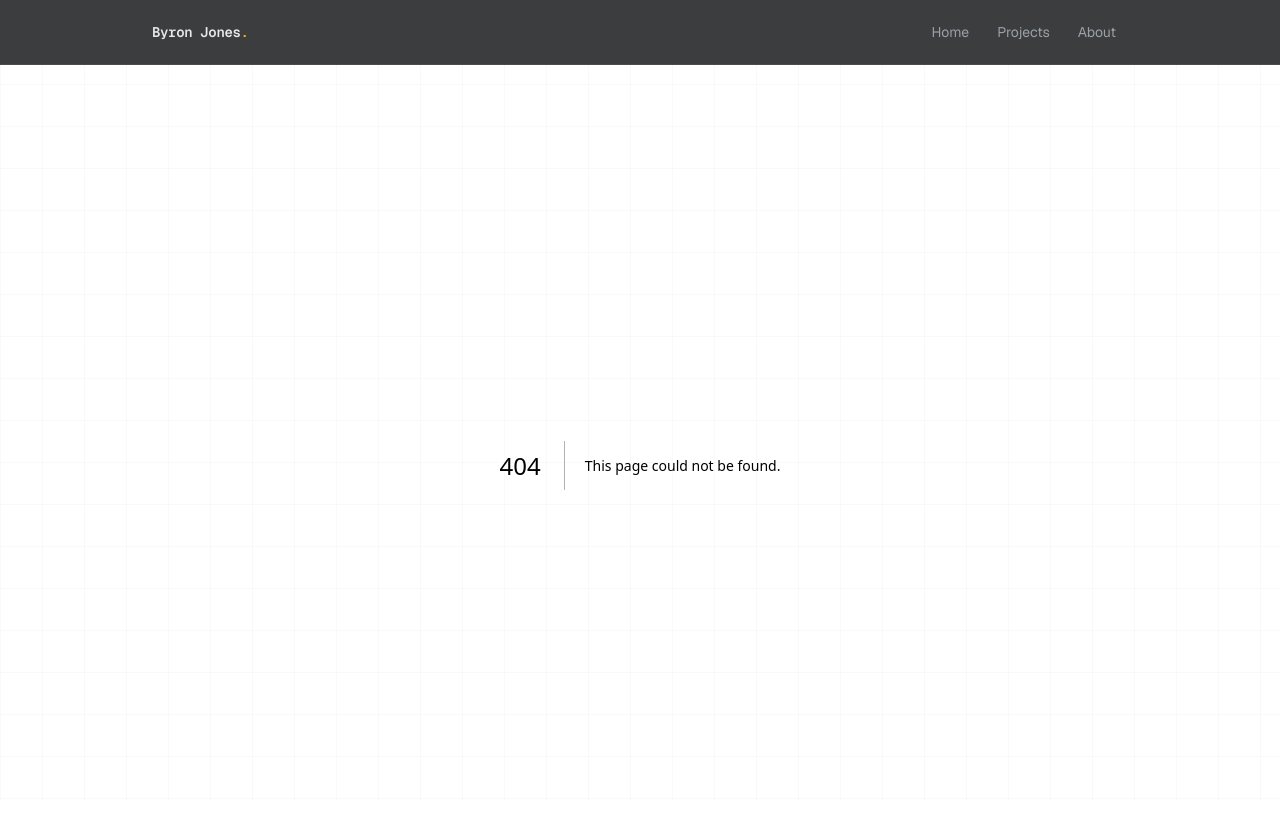
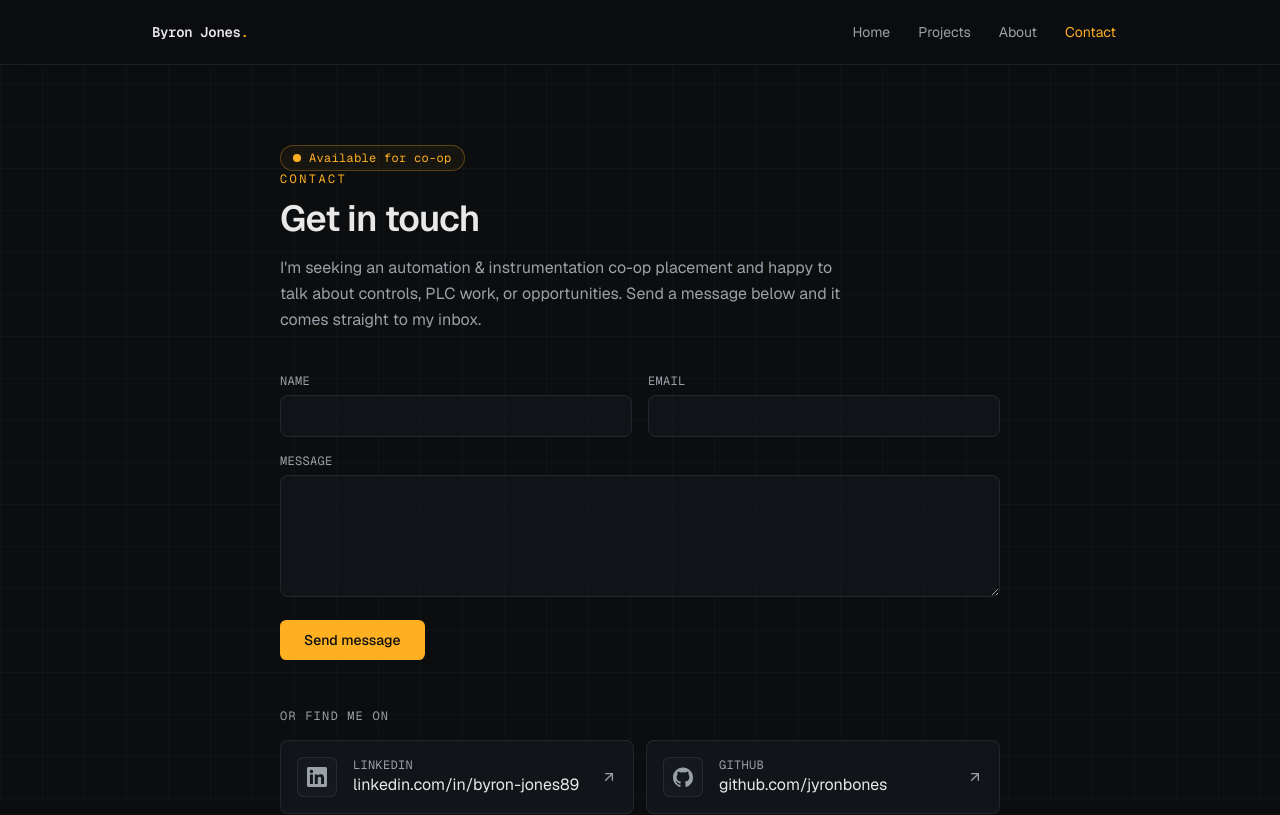
Before and after one commit to jyronbones/automation-and-instrumentation, a Next.js app: page /contact in a window 1280 px wide. Before the commit this address had no page. Shown: the top 815 px of the page. Built offline with nearby package versions, Linux system fonts and the light colour scheme.

Commit message:
add contact page

```diff
--- a/src/app/about/page.tsx
+++ b/src/app/about/page.tsx
@@ -1,7 +1,5 @@
 import type { Metadata } from "next";
-import Link from "next/link";
-import { Mail, MapPin } from "lucide-react";
-import { GithubIcon, LinkedinIcon } from "@/components/brand-icons";
+import { FileText, Download, MapPin } from "lucide-react";
 import { Section, SectionLabel } from "@/components/section";
 import { ScrollReveal } from "@/components/scroll-reveal";
 import { SkillPill } from "@/components/skill-pill";
@@ -104,36 +102,28 @@ export default function AboutPage() {
 
       <ScrollReveal delay={0.2}>
         <div className="mt-12 rounded-lg border border-border bg-card p-6">
-          <h2 className="text-xl font-semibold tracking-tight">Get in touch</h2>
+          <h2 className="text-xl font-semibold tracking-tight">Résumé</h2>
           <p className="mt-2 text-sm leading-relaxed text-muted-foreground">
-            Open to automation &amp; instrumentation co-op opportunities.
+            The full breakdown of my education, experience, and skills.
           </p>
           <div className="mt-5 flex flex-wrap gap-3">
-            <Link
-              href={`mailto:${site.email}`}
+            <a
+              href="/resume.pdf"
+              target="_blank"
+              rel="noreferrer"
               className={cn(buttonVariants({ size: "lg" }))}
             >
-              <Mail className="size-4" />
-              Email me
-            </Link>
-            <Link
-              href={site.github}
-              target="_blank"
-              rel="noreferrer"
+              <FileText className="size-4" />
+              View résumé
+            </a>
+            <a
+              href="/resume.pdf"
+              download
               className={cn(buttonVariants({ variant: "outline", size: "lg" }))}
             >
-              <GithubIcon className="size-4" />
-              GitHub
-            </Link>
-            <Link
-              href={site.linkedin}
-              target="_blank"
-              rel="noreferrer"
-              className={cn(buttonVariants({ variant: "outline", size: "lg" }))}
-            >
-              <LinkedinIcon className="size-4" />
-              LinkedIn
-            </Link>
+              <Download className="size-4" />
+              Download
+            </a>
           </div>
         </div>
       </ScrollReveal>
--- /dev/null
+++ b/src/app/contact/page.tsx
@@ -0,0 +1,85 @@
+import type { Metadata } from "next";
+import Link from "next/link";
+import { ArrowUpRight } from "lucide-react";
+import { GithubIcon, LinkedinIcon } from "@/components/brand-icons";
+import { Section, SectionLabel } from "@/components/section";
+import { ScrollReveal } from "@/components/scroll-reveal";
+import { StatusDot } from "@/components/status-dot";
+import { ContactForm } from "@/components/contact-form";
+import { site } from "@/lib/site";
+
+export const metadata: Metadata = {
+  title: "Contact",
+  description:
+    "Get in touch with Byron Jones — open to automation & instrumentation co-op opportunities.",
+};
+
+const links = [
+  {
+    label: "LinkedIn",
+    value: "linkedin.com/in/byron-jones89",
+    href: site.linkedin,
+    Icon: LinkedinIcon,
+  },
+  {
+    label: "GitHub",
+    value: "github.com/jyronbones",
+    href: site.github,
+    Icon: GithubIcon,
+  },
+];
+
+export default function ContactPage() {
+  return (
+    <Section className="max-w-3xl pt-16 md:pt-20">
+      <ScrollReveal>
+        {site.availableForCoop && <StatusDot />}
+        <SectionLabel>Contact</SectionLabel>
+        <h1 className="text-3xl font-semibold tracking-tight md:text-4xl">
+          Get in touch
+        </h1>
+        <p className="mt-4 max-w-xl text-base leading-relaxed text-muted-foreground">
+          I&apos;m seeking an automation &amp; instrumentation co-op placement and
+          happy to talk about controls, PLC work, or opportunities. Send a message
+          below and it comes straight to my inbox.
+        </p>
+      </ScrollReveal>
+
+      <ScrollReveal delay={0.08}>
+        <div className="mt-10">
+          <ContactForm />
+        </div>
+      </ScrollReveal>
+
+      <ScrollReveal delay={0.12}>
+        <div className="mt-12">
+          <p className="font-mono text-xs uppercase tracking-widest text-muted-foreground">
+            Or find me on
+          </p>
+          <div className="mt-4 flex flex-col gap-3 sm:flex-row">
+            {links.map(({ label, value, href, Icon }) => (
+              <Link
+                key={label}
+                href={href}
+                target="_blank"
+                rel="noreferrer"
+                className="group flex flex-1 items-center gap-4 rounded-lg border border-border bg-card p-4 transition-colors hover:border-amber/50"
+              >
+                <span className="flex size-10 shrink-0 items-center justify-center rounded-md border border-border bg-secondary/50 text-muted-foreground transition-colors group-hover:text-amber">
+                  <Icon className="size-5" />
+                </span>
+                <span className="min-w-0">
+                  <span className="block font-mono text-xs uppercase tracking-wide text-muted-foreground">
+                    {label}
+                  </span>
+                  <span className="block truncate text-foreground">{value}</span>
+                </span>
+                <ArrowUpRight className="ml-auto size-4 shrink-0 text-muted-foreground transition-colors group-hover:text-amber" />
+              </Link>
+            ))}
+          </div>
+        </div>
+      </ScrollReveal>
+    </Section>
+  );
+}
--- /dev/null
+++ b/src/components/contact-form.tsx
@@ -0,0 +1,126 @@
+"use client";
+
+import { useState } from "react";
+import { cn } from "@/lib/utils";
+import { buttonVariants } from "@/components/ui/button";
+import { site } from "@/lib/site";
+
+type Status = "idle" | "submitting" | "success" | "error";
+
+const fieldClass =
+  "w-full rounded-lg border border-border bg-secondary/40 px-3.5 py-2.5 text-sm text-foreground outline-none transition-colors placeholder:text-muted-foreground/50 focus:border-amber/60";
+const labelClass =
+  "mb-1.5 block font-mono text-xs uppercase tracking-wide text-muted-foreground";
+
+export function ContactForm() {
+  const [status, setStatus] = useState<Status>("idle");
+  const [error, setError] = useState("");
+
+  async function onSubmit(e: React.FormEvent<HTMLFormElement>) {
+    e.preventDefault();
+    const form = e.currentTarget;
+    setStatus("submitting");
+    setError("");
+
+    try {
+      const res = await fetch(site.formspreeEndpoint, {
+        method: "POST",
+        body: new FormData(form),
+        headers: { Accept: "application/json" },
+      });
+      if (res.ok) {
+        setStatus("success");
+        form.reset();
+      } else {
+        const data = await res.json().catch(() => null);
+        setError(
+          data?.errors?.[0]?.message ??
+            "Something went wrong sending your message. Please try again.",
+        );
+        setStatus("error");
+      }
+    } catch {
+      setError("Network error. Please try again, or reach me on LinkedIn below.");
+      setStatus("error");
+    }
+  }
+
+  if (status === "success") {
+    return (
+      <div className="rounded-lg border border-amber/40 bg-amber/5 p-6 text-center">
+        <p className="font-medium text-foreground">Thanks — your message is on its way.</p>
+        <p className="mt-1 text-sm text-muted-foreground">
+          I&apos;ll get back to you soon.
+        </p>
+        <button
+          type="button"
+          onClick={() => setStatus("idle")}
+          className={cn(buttonVariants({ variant: "outline", size: "sm" }), "mt-4")}
+        >
+          Send another
+        </button>
+      </div>
+    );
+  }
+
+  return (
+    <form onSubmit={onSubmit} className="flex flex-col gap-4">
+      {/* honeypot — bots fill this, humans don't see it */}
+      <input
+        type="text"
+        name="_gotcha"
+        tabIndex={-1}
+        autoComplete="off"
+        className="hidden"
+        aria-hidden
+      />
+
+      <div className="grid gap-4 sm:grid-cols-2">
+        <div>
+          <label htmlFor="name" className={labelClass}>
+            Name
+          </label>
+          <input id="name" name="name" required className={fieldClass} />
+        </div>
+        <div>
+          <label htmlFor="email" className={labelClass}>
+            Email
+          </label>
+          <input
+            id="email"
+            name="email"
+            type="email"
+            required
+            className={fieldClass}
+          />
+        </div>
+      </div>
+
+      <div>
+        <label htmlFor="message" className={labelClass}>
+          Message
+        </label>
+        <textarea
+          id="message"
+          name="message"
+          required
+          rows={5}
+          className={cn(fieldClass, "resize-y")}
+        />
+      </div>
+
+      <div className="flex flex-wrap items-center gap-4">
+        <button
+          type="submit"
+          disabled={status === "submitting"}
+          className={cn(buttonVariants({ size: "lg" }), "disabled:opacity-60")}
+        >
+          {status === "submitting" ? "Sending…" : "Send message"}
+        </button>
+        {status === "error" && (
+          <p className="text-sm text-red-300">{error}</p>
+        )}
+      </div>
+    </form>
+  );
+}
--- a/src/components/site-footer.tsx
+++ b/src/components/site-footer.tsx
@@ -9,8 +9,8 @@ export function SiteFooter() {
       <div className="mx-auto flex w-full max-w-5xl flex-col items-start justify-between gap-4 px-6 py-10 sm:flex-row sm:items-center">
         <div className="flex items-center gap-4">
           <Link
-            href={`mailto:${site.email}`}
-            aria-label="Email"
+            href="/contact"
+            aria-label="Contact"
             className="text-muted-foreground transition-colors hover:text-amber"
           >
             <Mail className="size-5" />
--- a/src/lib/site.ts
+++ b/src/lib/site.ts
@@ -11,10 +11,14 @@ export const site = {
   linkedin: "https://linkedin.com/in/byron-jones89",
   url: "https://byronjones.vercel.app",
   availableForCoop: true,
+  // Contact form posts here via AJAX; Formspree forwards to your inbox. The
+  // visitor never sees Formspree — just the form and the success message.
+  formspreeEndpoint: "https://formspree.io/f/mqeowjvq",
 } as const;
 
 export const nav = [
   { href: "/", label: "Home" },
   { href: "/projects", label: "Projects" },
   { href: "/about", label: "About" },
+  { href: "/contact", label: "Contact" },
 ] as const;
```
